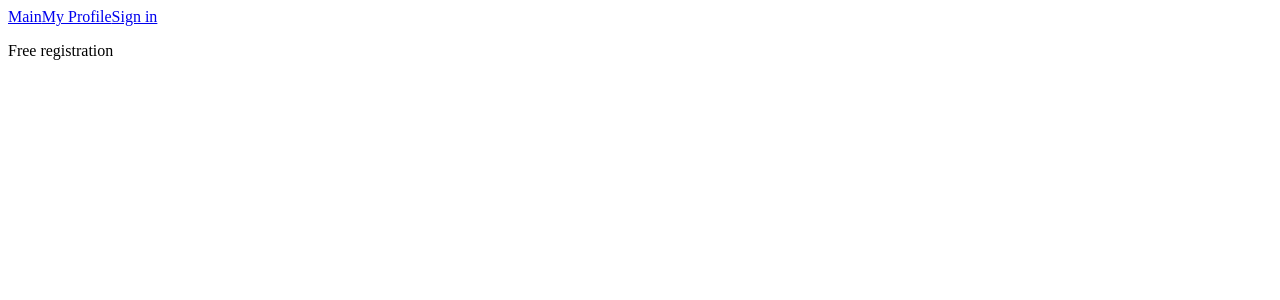
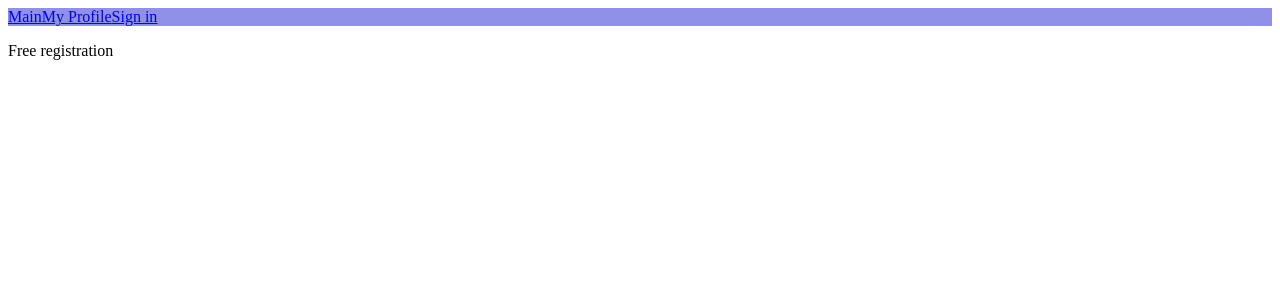
Before and after one commit to Serega-HTMLchik/lab9, a React (Create React App) app: page / in a window 1280 px wide. Shown: the top 300 px of the page. Built offline with nearby package versions, Linux system fonts and the light colour scheme.

Commit message:
Update Header.jsx

```diff
--- a/src/components/Header.jsx
+++ b/src/components/Header.jsx
@@ -9,7 +9,7 @@ const Header = () => {
     window.location.reload();
   }
   return (
-    <div  style={{width:'100%', backgraund:'#9090e8'}}>
+    <div  style={{width:'100%', backgroundColor:'#9090e8'}}>
       <Link className="btn btn-primary" to="/">
         Main
       </Link>
```
